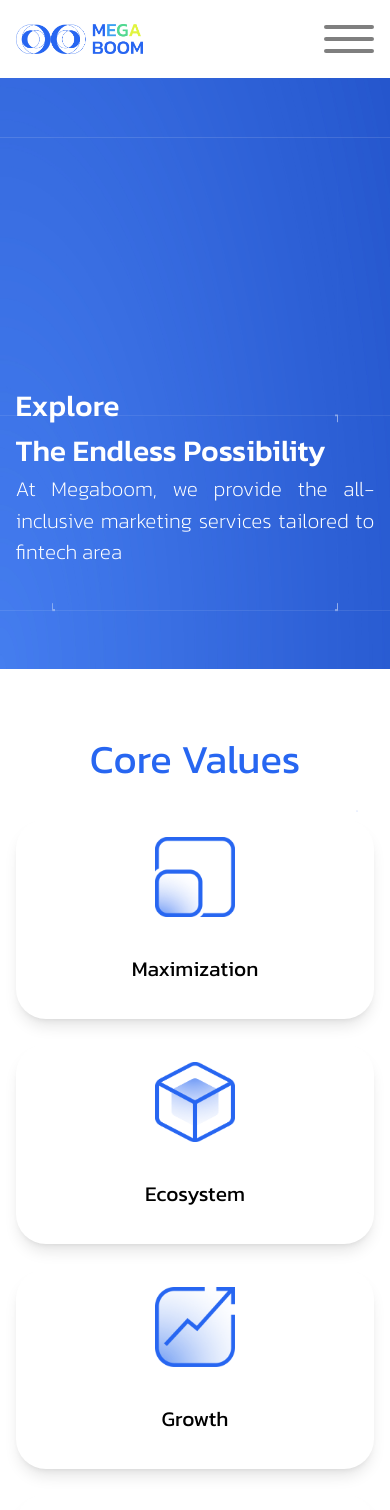
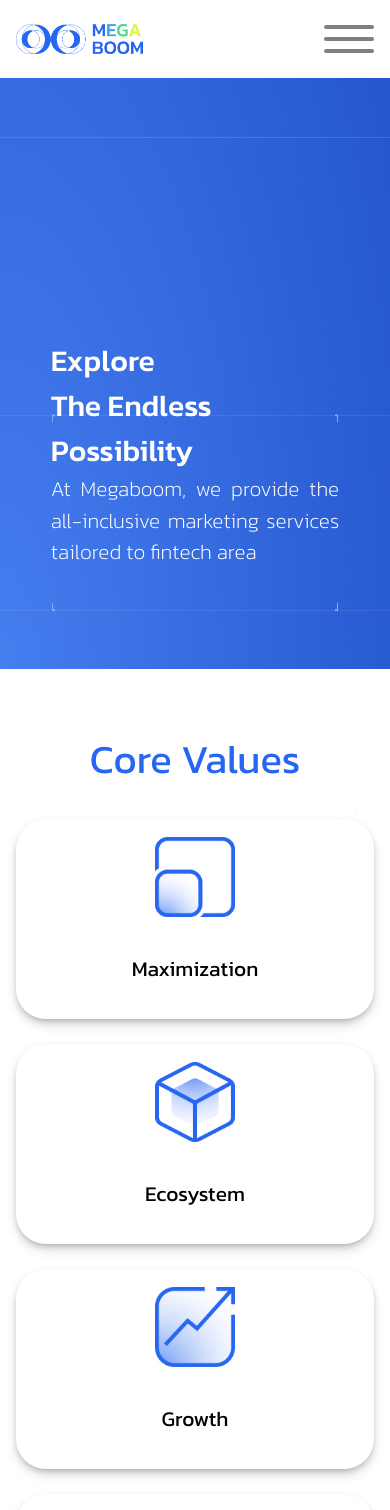
Before and after one commit to NguyenMinhChau/megaboom, a Next.js app: page / in a window 390 px wide. Shown: the top 1510 px of the page. Built offline with nearby package versions, Linux system fonts and the light colour scheme.

Commit message:
fix responsive

```diff
--- a/src/components/CoreValue/CoreValueItem.js
+++ b/src/components/CoreValue/CoreValueItem.js
@@ -17,7 +17,9 @@ const StylesItem = styled('div')(
 		[theme.breakpoints.up('lg')]: {
 			width: '200px',
 		},
-		[theme.breakpoints.between('md', 'lg')]: {},
+		[theme.breakpoints.between('md', 'lg')]: {
+			width: '44vw'
+		},
 		backgroundColor: '#ffffff',
 		color: '#000000',
 		borderRadius: '30px',
@@ -49,7 +51,7 @@ export default function CoreValueItem({
 				cols={4}
 				spacing="8px"
 				colorBgcHover={colorBgcHover}
-				className={`shadow-lg group duration-500 transition-all`}
+				className={`shadow-[rgba(50,50,93,0.25)_0px_6px_12px_-2px,_rgba(0,0,0,0.3)_0px_3px_7px_-3px] lg:shadow-lg group duration-500 transition-all`}
 			>
 				<Image
 					src={urlImage}
--- a/src/components/Header/index.js
+++ b/src/components/Header/index.js
@@ -50,7 +50,7 @@ export default function Header() {
 					<div
 						className={`hidden flex-1 uppercase lg:flex flex-row items-center justify-end gap-[60px]`}
 					>
-						<Link href={`${routers.home}`} legacyBehavior>
+						<Link href={`${routers.home}`} className='block'>
 							<span
 								className={`${sticky ? 'text-white' : 'text-black'
 									} font-medium cursor-pointer ${sticky
@@ -61,7 +61,7 @@ export default function Header() {
 								Home
 							</span>
 						</Link>
-						<Link href={`${routers.about_us}`} legacyBehavior>
+						<Link href={`${routers.about_us}`} className='block'>
 							<span
 								className={`${sticky ? 'text-white' : 'text-black'
 									} font-medium cursor-pointer ${sticky
@@ -72,7 +72,7 @@ export default function Header() {
 								About Us
 							</span>
 						</Link>
-						<Link href={`${routers.products}`} legacyBehavior>
+						<Link href={`${routers.products}`} className='block'>
 							<span
 								className={`${sticky ? 'text-white' : 'text-black'
 									} font-medium cursor-pointer ${sticky
@@ -83,7 +83,7 @@ export default function Header() {
 								Products
 							</span>
 						</Link>
-						<Link href={`${routers.contact_us}`} legacyBehavior>
+						<Link href={`${routers.contact_us}`} className='block'>
 							<span
 								className={`${sticky ? 'text-white' : 'text-black'
 									} font-medium cursor-pointer ${sticky
@@ -100,14 +100,14 @@ export default function Header() {
 						onClick={() => setIsOpen(!isOpen)}
 					>
 						<div
-							className={`${genericHamburgerLine} ${isOpen
+							className={`${genericHamburgerLine} ${sticky && "bg-[#fff]"} ${isOpen
 								? "rotate-45 translate-y-3 opacity-50 group-hover:opacity-100"
 								: "opacity-50 group-hover:opacity-100"
 								}`}
 						/>
-						<div className={`${genericHamburgerLine} ${isOpen ? "opacity-0" : "opacity-50 group-hover:opacity-100"}`} />
+						<div className={`${genericHamburgerLine} ${sticky && "bg-[#fff]"} ${isOpen ? "opacity-0" : "opacity-50 group-hover:opacity-100"}`} />
 						<div
-							className={`${genericHamburgerLine} ${isOpen
+							className={`${genericHamburgerLine} ${sticky && "bg-[#fff]"} ${isOpen
 								? "-rotate-45 -translate-y-3 opacity-50 group-hover:opacity-100"
 								: "opacity-50 group-hover:opacity-100"
 								}`}
@@ -123,22 +123,22 @@ export default function Header() {
 			>
 				<ul className='list-none py-[20px] px-[4vw]'>
 					<li onClick={() => setIsOpen(false)} className='cursor-pointer uppercase text-black hover:text-[#2766f1]  py-[15px] border-b-[1px] border-solid border-[#dcdce9]'>
-						<Link href={`${routers.home}`} legacyBehavior>
+						<Link href={`${routers.home}`} className='block'>
 							Home
 						</Link>
 					</li>
 					<li onClick={() => setIsOpen(false)} className='cursor-pointer uppercase text-black hover:text-[#2766f1]  py-[15px] border-b-[1px] border-solid border-[#dcdce9]'>
-						<Link href={`${routers.about_us}`} legacyBehavior>
+						<Link href={`${routers.about_us}`} className='block'>
 							About Us
 						</Link>
 					</li>
 					<li onClick={() => setIsOpen(false)} className='cursor-pointer uppercase text-black hover:text-[#2766f1]  py-[15px] border-b-[1px] border-solid border-[#dcdce9]'>
-						<Link href={`${routers.products}`} legacyBehavior>
+						<Link href={`${routers.products}`} className='block'>
 							Products
 						</Link>
 					</li>
 					<li onClick={() => setIsOpen(false)} className='cursor-pointer uppercase text-black hover:text-[#2766f1]  py-[15px] border-b-[1px] border-solid border-[#dcdce9]'>
-						<Link href={`${routers.contact_us}`} legacyBehavior>
+						<Link href={`${routers.contact_us}`} className='block'>
 							Contact Us
 						</Link>
 					</li>
--- a/src/components/Hero/index.js
+++ b/src/components/Hero/index.js
@@ -7,7 +7,7 @@ export default function Hero() {
 		<>
 			<div className={`w-full`}>
 				<div
-					className={`flex flex-col items-start justify-end w-full h-[70vh] lg:h-screen pb-[12vh] px-[4vw] lg:px-[13vw]`}
+					className={`flex flex-col items-start justify-end w-full h-[70vh] lg:h-screen pb-[12vh] px-[13vw]`}
 					style={{
 						backgroundImage: `url(${BACKGROUND_HERO?.src})`,
 						backgroundSize: '100% 100%',
--- a/src/components/HeroGeneral/index.js
+++ b/src/components/HeroGeneral/index.js
@@ -7,7 +7,7 @@ const HeroGeneral = ({ title, desc, urlImage }) => {
 		<>
 			<div className={`w-full`}>
 				<div
-					className={`flex flex-col items-center justify-center w-full h-screen px-[4vw] lg:px-[170px]`}
+					className={`flex flex-col items-center justify-center w-full h-screen px-[4vw] sm:px-[170px]`}
 					style={{
 						backgroundImage: `url(${urlImage})`,
 						backgroundSize: '100% 100%',
--- a/src/components/OurLibrary/index.js
+++ b/src/components/OurLibrary/index.js
@@ -41,7 +41,9 @@ const StylesContainer = styled('div')(({ theme, cols, spacing }) => ({
 		[theme.breakpoints.up('lg')]: {
 			width: '276px',
 		},
-		[theme.breakpoints.between('md', 'lg')]: {},
+		[theme.breakpoints.between('md', 'lg')]: {
+			width: '44vw',
+		},
 		borderRadius: '30px',
 		backgroundColor: '#fff',
 		color: '#000',
@@ -77,8 +79,6 @@ export default function OurLibrary() {
 					description="Interpret and categorize different objects in images
 							or videos"
 				/>
-			</StylesContainer>
-			<StylesContainer cols={3} spacing="8px">
 				<OurLibraryItem
 					urlBgc={BgcImageProcessing?.src}
 					title="Image Classification"
--- a/src/components/Products/ProductItem.js
+++ b/src/components/Products/ProductItem.js
@@ -17,7 +17,9 @@ const StylesItem = styled('div')(({ theme, cols, spacing, className }) => ({
 		width: '269px',
 	},
 
-	[theme.breakpoints.between('md', 'lg')]: {},
+	[theme.breakpoints.between('md', 'lg')]: {
+		width: '44vw',
+	},
 
 	backgroundColor: '#ffffff',
 	color: '#000000',
@@ -25,7 +27,7 @@ const StylesItem = styled('div')(({ theme, cols, spacing, className }) => ({
 	display: 'flex',
 	flexDirection: 'column',
 	alignItems: 'center',
-	justifyContent: 'center',
+	justifyContent: 'space-between',
 	overflow: 'hidden',
 	height: '269px',
 	'&:hover': {
@@ -40,11 +42,11 @@ export default function ProductItem({ urlImage, title, description }) {
 			<StylesItem
 				cols={3}
 				spacing="8px"
-				className={`shadow-lg group duration-500 transition-all`}
+				className={`shadow-[rgba(50,50,93,0.25)_0px_6px_12px_-2px,_rgba(0,0,0,0.3)_0px_3px_7px_-3px] lg:shadow-lg overflow-hidden group duration-500 transition-all`}
 			>
 				<Image
 					src={urlImage}
-					className={`w-full h-[150px] group-hover:hidden rounded-[30px]`}
+					className={`w-full h-[180px] group-hover:hidden rounded-[30px]`}
 					objectFit="contain"
 				/>
 				<div className="p-3 flex flex-col items-center justify-center">
```
